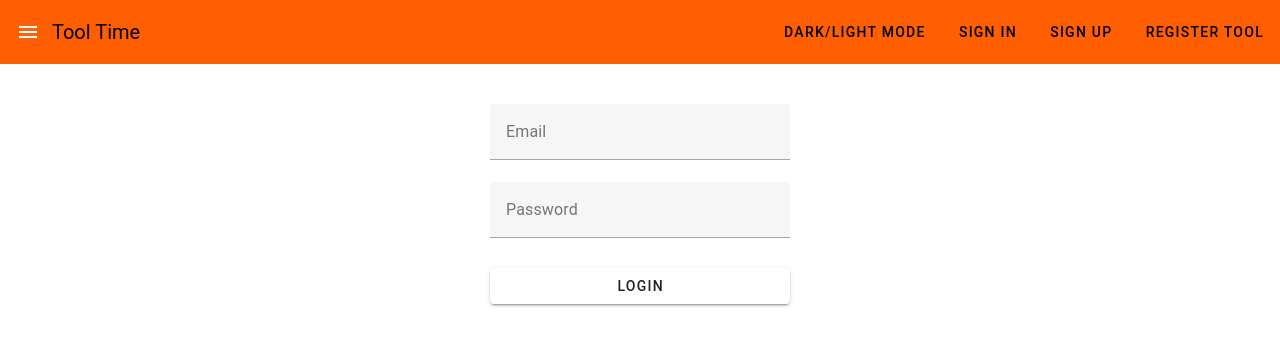
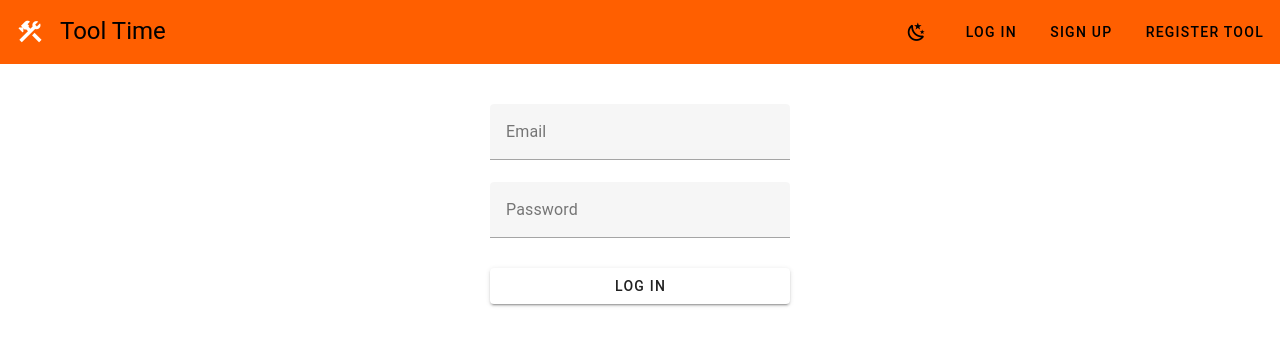
Before and after one commit to JosteinKleveland/Fullstack-utvikling-Javascript-Vue-MongoDB-Scrum, a Vue app in the folder ui/: page /signin in a window 1280 px wide. Shown: the top 346 px of the page. Built offline with nearby package versions, Linux system fonts and the light colour scheme.

Commit message:
Navbar light/dark mode + tooltime

```diff
--- a/ui/package.json
+++ b/ui/package.json
@@ -8,6 +8,7 @@
     "lint": "vue-cli-service lint"
   },
   "dependencies": {
+    "@jamescoyle/vue-icon": "^0.1.2",
     "@mdi/font": "^7.1.96",
     "axios": "^1.3.3",
     "core-js": "^3.8.3",
@@ -22,7 +23,7 @@
     "@babel/core": "^7.12.16",
     "@babel/eslint-parser": "^7.12.16",
     "@mdi/font": "^7.1.96",
-    "@mdi/js": "^7.1.96",
+    "@mdi/js": "^7.2.96",
     "@vue/cli-plugin-babel": "~5.0.0",
     "@vue/cli-plugin-eslint": "~5.0.0",
     "@vue/cli-service": "~5.0.0",
--- a/ui/src/components/LogIn.vue
+++ b/ui/src/components/LogIn.vue
@@ -17,7 +17,7 @@
         type="password"
         id="password"
       ></v-text-field>
-      <v-btn type="submit" block class="mt-2">Login</v-btn>
+      <v-btn type="submit" block class="mt-2">Log in</v-btn>
     </v-form>
   </v-sheet>
 </template>
--- a/ui/src/components/NavBar.vue
+++ b/ui/src/components/NavBar.vue
@@ -1,22 +1,26 @@
 <template>
   <div>
     <v-toolbar color="#FF5F00">
-      <v-app-bar-nav-icon></v-app-bar-nav-icon>
-
+      <v-icon icon="mdi-hammer-wrench" size="large" class="ma-4"></v-icon>
       <RouterLink to="/" style="text-decoration: none">
-        <v-toolbar-title style="color: black">Tool Time</v-toolbar-title>
+        <v-toolbar-title style="color: black" class="text-h5">Tool Time</v-toolbar-title>
       </RouterLink>
 
       <v-spacer></v-spacer>
-      <v-btn @click="toggleTheme" color="black">Dark/Light Mode</v-btn>
+      <v-btn @click="toggleTheme" color="black">
+
+        <v-icon v-if="theme.global.current.value.dark" icon="mdi-weather-sunny" size="large"></v-icon>
+        <v-icon v-if="!theme.global.current.value.dark" icon="mdi-weather-night" size="large"></v-icon>
+
+      </v-btn>
       <RouterLink to="/signin" style="text-decoration: none">
         <v-btn v-if="!user.getLoggedIn" flat value="signin" color="black"
-          >Sign In</v-btn
+          >Log in</v-btn
         >
       </RouterLink>
       <RouterLink to="/signup" style="text-decoration: none">
         <v-btn v-if="!user.getLoggedIn" flat value="signup" color="black"
-          >Sign Up</v-btn
+          >Sign up</v-btn
         >
       </RouterLink>
       <RouterLink to="/profile" style="text-decoration: none">
--- a/ui/src/components/SignUp.vue
+++ b/ui/src/components/SignUp.vue
@@ -42,7 +42,7 @@
         type="tel"
         id="phone"
       ></v-text-field>
-      <v-btn type="submit" block class="mt-2">Login</v-btn>
+      <v-btn type="submit" block class="mt-2">Sign up</v-btn>
     </v-form>
   </v-sheet>
 </template>
```
Also changed, not shown: 1 other file (tests, documents, lock files or other folders).
